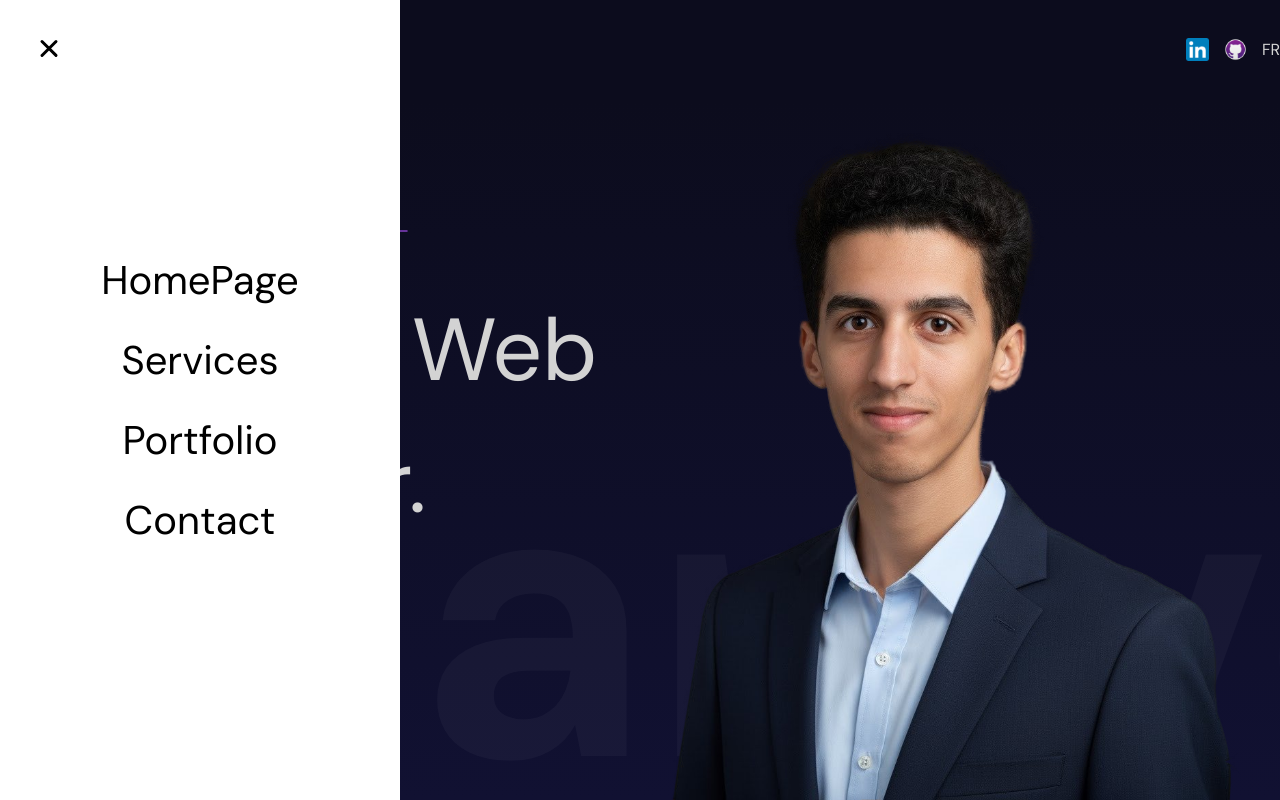
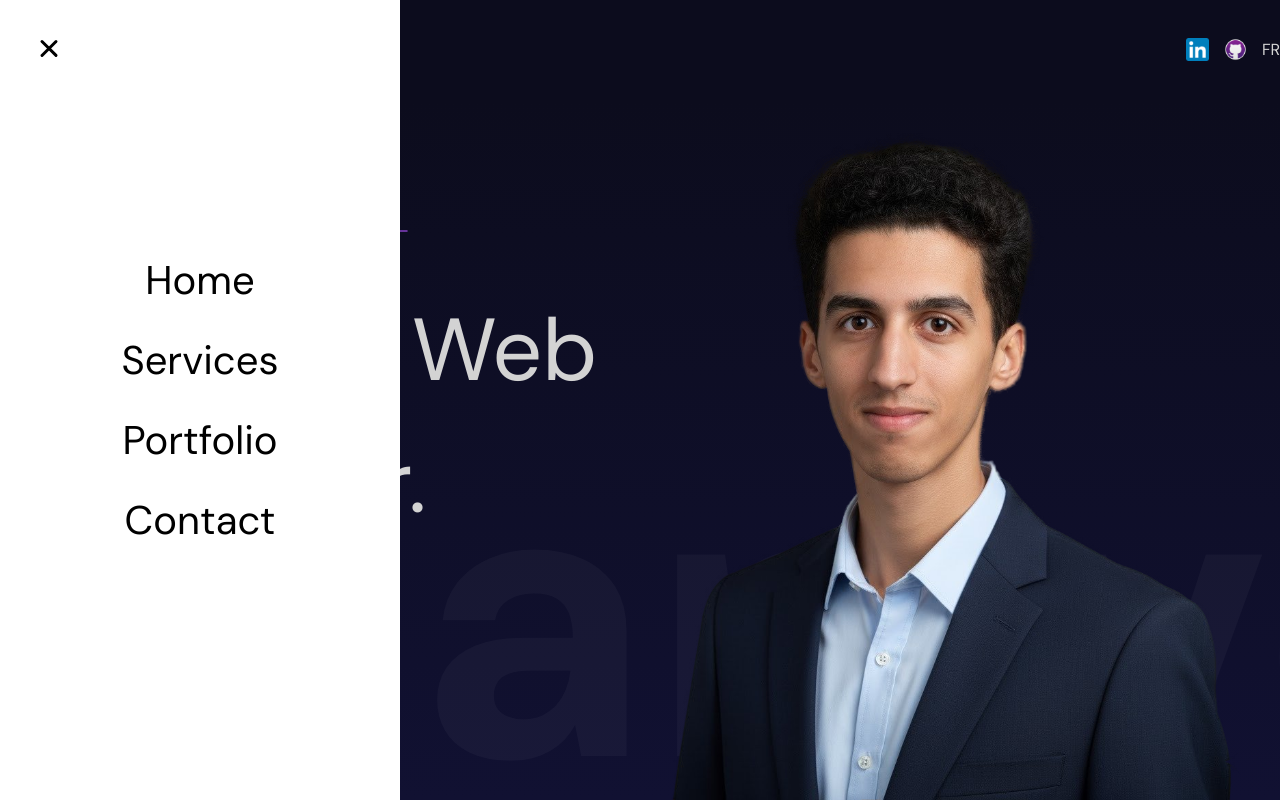
Before and after one commit to Oussama-Darrhal/Oussama-Darrhal-s-Potfolio, a React (Vite) app: page / in a window 1280 px wide. Both pictures are taken after a click on the button 50 px from the left and 50 px from the top of the page. Shown: the top 800 px of the page. Built offline with nearby package versions, Linux system fonts and the light colour scheme.

Commit message:
Implement sidebar localization by integrating language hooks for dynamic text rendering; update sidebar items to use translation keys for improved internationalization support.

```diff
--- a/src/components/NavBar/SideBar/Links/Links.jsx
+++ b/src/components/NavBar/SideBar/Links/Links.jsx
@@ -1,4 +1,5 @@
 import { motion } from "framer-motion"
+import { useLanguage } from "../../../../hooks/useLanguage"
 
 const variants = {
     open: {
@@ -26,17 +27,18 @@ const itemVariants = {
 }
 
 export const Links = ({setOpen}) => {
+    const { t } = useLanguage();
     const items = [
-        "HomePage",
-        "Services",
-        "Portfolio",
-        "Contact",
+        { id: "HomePage", labelKey: "sidebar.home" },
+        { id: "Services", labelKey: "sidebar.services" },
+        { id: "Portfolio", labelKey: "sidebar.portfolio" },
+        { id: "Contact", labelKey: "sidebar.contact" },
     ]
 
     return (
         <motion.div className="links" variants={variants}>
             {items.map(item=>(
-                <motion.a onClick={() => setOpen((prev) => !prev)} href={`#${item}`} key={item} variants={itemVariants} whileHover={{scale:1.1}} whileTap={{scale:0.95}} >{item}</motion.a>
+                <motion.a onClick={() => setOpen((prev) => !prev)} href={`#${item.id}`} key={item.id} variants={itemVariants} whileHover={{scale:1.1}} whileTap={{scale:0.95}} >{t(item.labelKey)}</motion.a>
             ))}
         </motion.div>
     )
--- a/src/i18n/en.json
+++ b/src/i18n/en.json
@@ -116,6 +116,12 @@
       }
     }
   },
+  "sidebar": {
+    "home": "Home",
+    "services": "Services",
+    "portfolio": "Portfolio",
+    "contact": "Contact"
+  },
     "pillars": {
         "backend_title": "Backend & API Engineering",
         "backend_p1": "Building scalable, secure, and maintainable server-side applications.",
--- a/src/i18n/fr.json
+++ b/src/i18n/fr.json
@@ -116,6 +116,12 @@
       }
     }
   },
+  "sidebar": {
+    "home": "Accueil",
+    "services": "Services",
+    "portfolio": "Portfolio",
+    "contact": "Contact"
+  },
   "pillars": {
     "backend_title": "Ingénierie Backend & API",
     "backend_p1": "Construire des applications côté serveur scalables, sécurisées et maintenables.",
```
